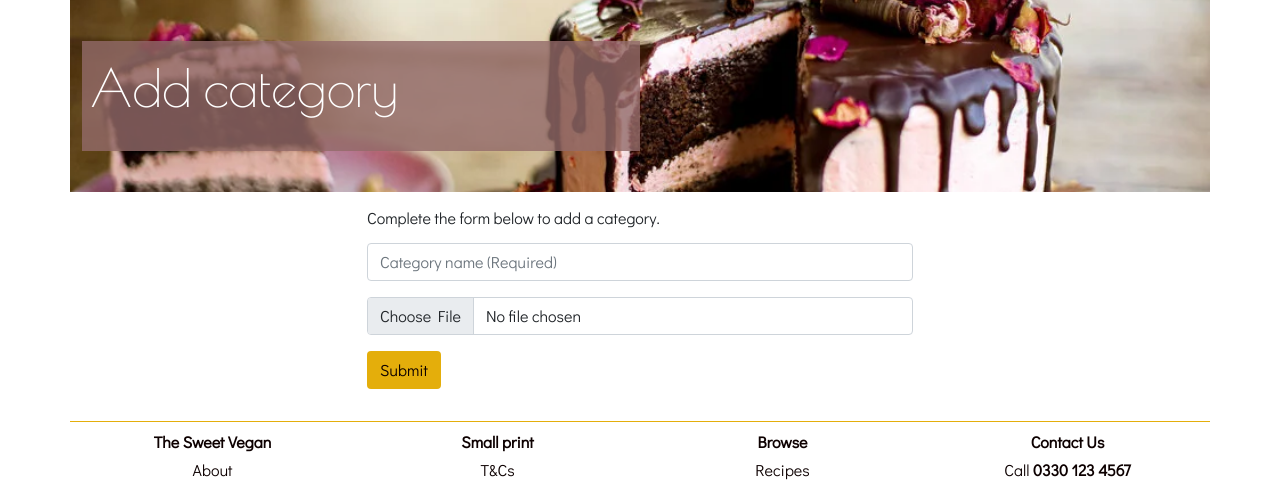
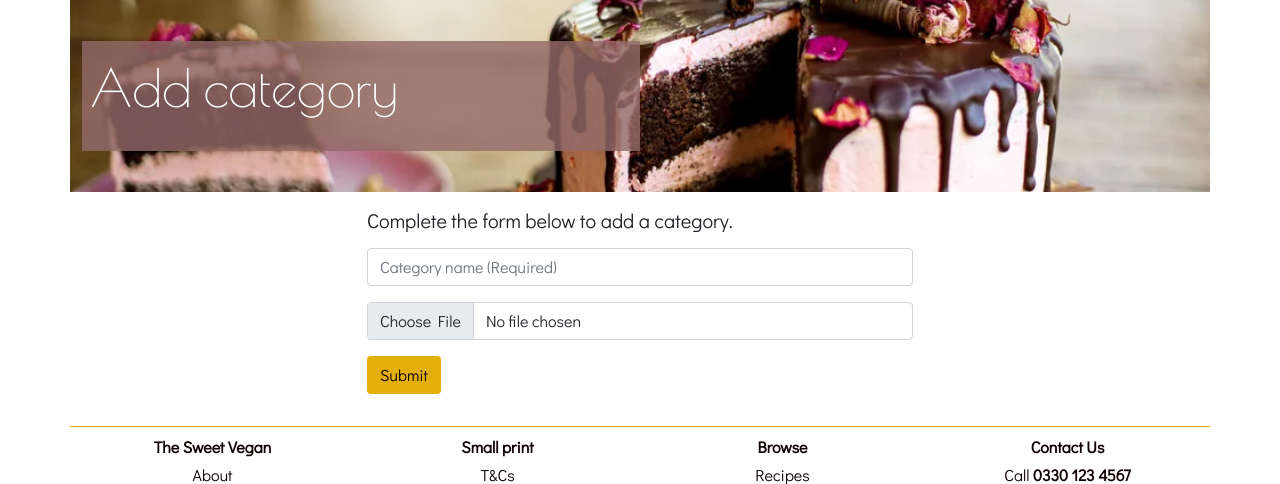
Before and after one commit to mattgriffindev/filfthy-gorgeous-vegan, a Flask app: page /add_category in a window 1280 px wide. Shown: the part 80-564 px from the top of the page. Run offline with Flask 2, Linux system fonts and the light colour scheme; the visitor is signed in with stand-in values (Sample User, id 1); some libraries are stand-ins or nearby versions; some web fonts are replaced.

Commit message:
Edit add_category.html: change heading from h6 to h5

```diff
--- a/cakebox/templates/add_category.html
+++ b/cakebox/templates/add_category.html
@@ -27,7 +27,7 @@
     <div class="container">
         <div class="row justify-content-center py-3">
             <div class="col-12 col-md-6">
-                <h6 class="mb-3">Complete the form below to add a category.</h6>
+                <h5 class="mb-3">Complete the form below to add a category.</h5>
                 <form method="POST" class="contact-form" action="{{ url_for('add_category') }}" novalidate>
                     <div class="mb-3">
                         <input type="text" class="form-control validate" name="category_name" id="category_name"
```
